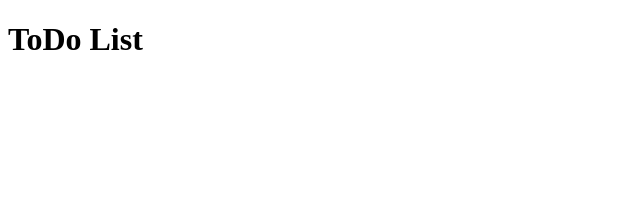
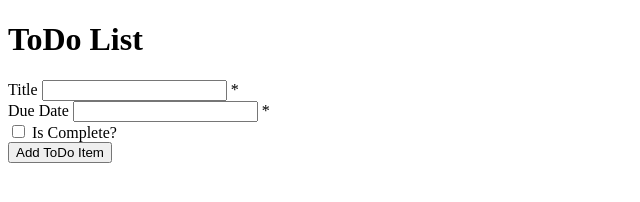
Before and after one commit to xodgc/ToDoList, a plain HTML site: page index.html in a window 1280 px wide. Shown: the whole page, without its empty margins (0-640 px from the left). Drawn offline with Linux system fonts and the light colour scheme.

Commit message:
constructing page

```diff
--- a/index.html
+++ b/index.html
@@ -8,5 +8,21 @@
 </head>
 <body>
     <h1>ToDo List</h1>
+
+    <label for="title">Title</label>
+    <input type="text" id="title">
+    <span>*</span>
+    <br>
+
+    <label for="due-date">Due Date</label>
+    <input type="text" id="due-date">
+    <span>*</span>
+    <br>
+
+    <input type="checkbox">
+    <label for="is-complete">Is Complete?</label>
+    <br>
+
+    <input type="button" value="Add ToDo Item">
 </body>
 </html>
```
